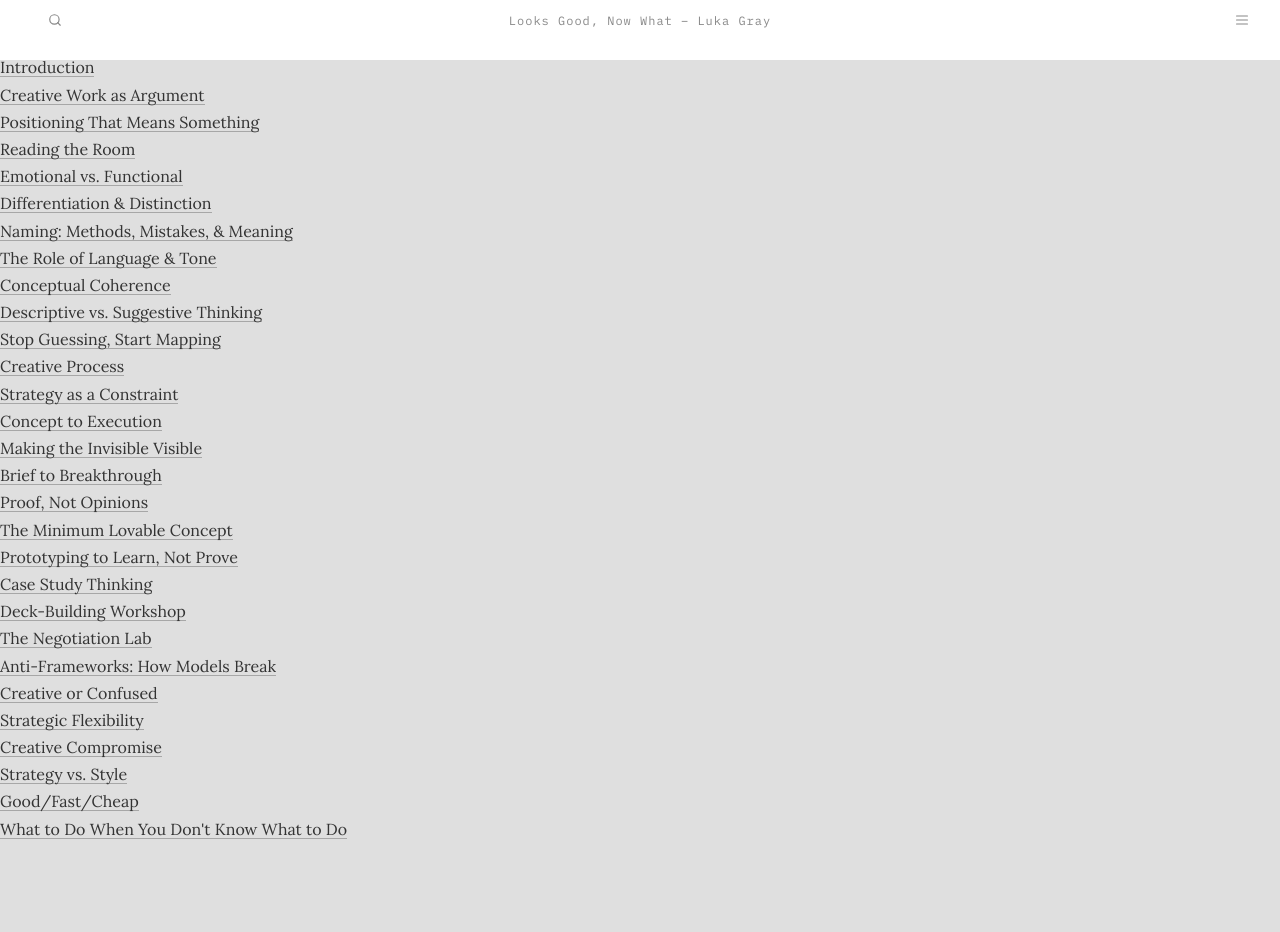
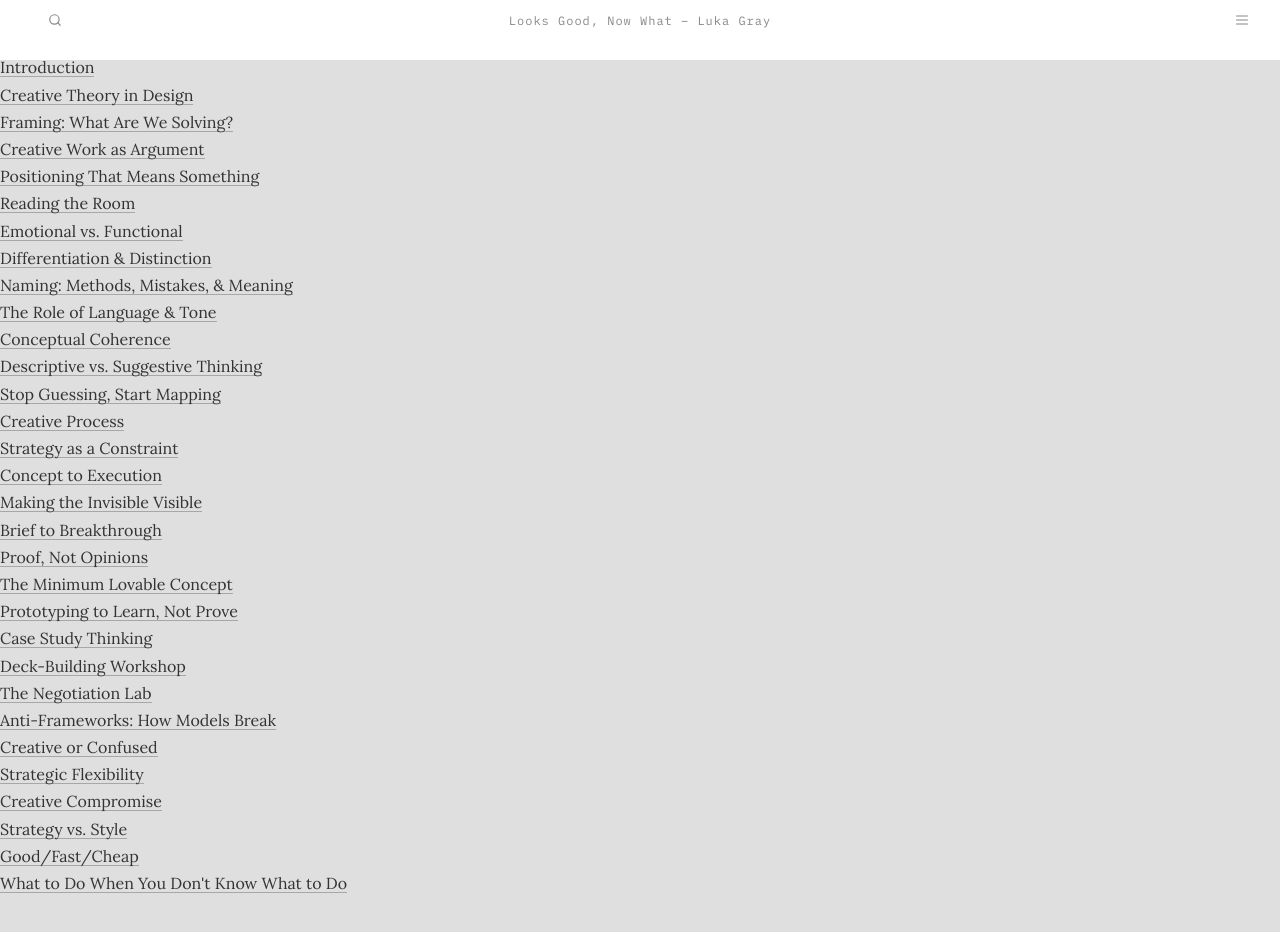
Before and after one commit to notLukaGray/looksgoodnowwhat, a Next.js app: page /table-of-contents in a window 1280 px wide. Shown: the top 932 px of the page. Built offline with nearby package versions, Linux system fonts and the light colour scheme.

Commit message:
Fix Table of Contents - add missing chapters 29-30 and correct all chapter titles

```diff
--- a/src/app/table-of-contents/page.tsx
+++ b/src/app/table-of-contents/page.tsx
@@ -45,38 +45,36 @@
 // Hardcoded flat list of all chapters (update as needed)
 const chapters = [
   { slug: 'introduction', title: 'Introduction' },
-  { slug: 'chapterone', title: 'Creative Work as Argument' },
-  { slug: 'chaptertwo', title: 'Positioning That Means Something' },
-  { slug: 'chapterthree', title: 'Reading the Room' },
-  { slug: 'chapterfour', title: 'Emotional vs. Functional' },
-  { slug: 'chapterfive', title: 'Differentiation & Distinction' },
-  { slug: 'chaptersix', title: 'Naming: Methods, Mistakes, & Meaning' },
-  { slug: 'chapterseven', title: 'The Role of Language & Tone' },
-  { slug: 'chaptereight', title: 'Conceptual Coherence' },
-  { slug: 'chapternine', title: 'Descriptive vs. Suggestive Thinking' },
-  { slug: 'chapterten', title: 'Stop Guessing, Start Mapping' },
-  { slug: 'chaptereleven', title: 'Creative Process' },
-  { slug: 'chaptertwelve', title: 'Strategy as a Constraint' },
-  { slug: 'chapterthirteen', title: 'Concept to Execution' },
-  { slug: 'chapterfourteen', title: 'Making the Invisible Visible' },
-  { slug: 'chapterfifteen', title: 'Brief to Breakthrough' },
-  { slug: 'chaptersixteen', title: 'Proof, Not Opinions' },
-  { slug: 'chapterseventeen', title: 'The Minimum Lovable Concept' },
-  { slug: 'chaptereighteen', title: 'Prototyping to Learn, Not Prove' },
-  { slug: 'chapternineteen', title: 'Case Study Thinking' },
-  { slug: 'chaptertwenty', title: 'Deck-Building Workshop' },
-  { slug: 'chaptertwentyone', title: 'The Negotiation Lab' },
-  { slug: 'chaptertwentytwo', title: 'Anti-Frameworks: How Models Break' },
-  { slug: 'chaptertwentythree', title: 'Creative or Confused' },
-  { slug: 'chaptertwentyfour', title: 'Strategic Flexibility' },
-  { slug: 'chaptertwentyfive', title: 'Creative Compromise' },
-  { slug: 'chaptertwentysix', title: 'Strategy vs. Style' },
-  { slug: 'chaptertwentyseven', title: 'Good/Fast/Cheap' },
-  {
-    slug: 'chaptertwentyeight',
-    title: "What to Do When You Don't Know What to Do",
-  },
-  // Add more chapters as needed
+  { slug: 'chapterone', title: 'Creative Theory in Design' },
+  { slug: 'chaptertwo', title: 'Framing: What Are We Solving?' },
+  { slug: 'chapterthree', title: 'Creative Work as Argument' },
+  { slug: 'chapterfour', title: 'Positioning That Means Something' },
+  { slug: 'chapterfive', title: 'Reading the Room' },
+  { slug: 'chaptersix', title: 'Emotional vs. Functional' },
+  { slug: 'chapterseven', title: 'Differentiation & Distinction' },
+  { slug: 'chaptereight', title: 'Naming: Methods, Mistakes, & Meaning' },
+  { slug: 'chapternine', title: 'The Role of Language & Tone' },
+  { slug: 'chapterten', title: 'Conceptual Coherence' },
+  { slug: 'chaptereleven', title: 'Descriptive vs. Suggestive Thinking' },
+  { slug: 'chaptertwelve', title: 'Stop Guessing, Start Mapping' },
+  { slug: 'chapterthirteen', title: 'Creative Process' },
+  { slug: 'chapterfourteen', title: 'Strategy as a Constraint' },
+  { slug: 'chapterfifteen', title: 'Concept to Execution' },
+  { slug: 'chaptersixteen', title: 'Making the Invisible Visible' },
+  { slug: 'chapterseventeen', title: 'Brief to Breakthrough' },
+  { slug: 'chaptereighteen', title: 'Proof, Not Opinions' },
+  { slug: 'chapternineteen', title: 'The Minimum Lovable Concept' },
+  { slug: 'chaptertwenty', title: 'Prototyping to Learn, Not Prove' },
+  { slug: 'chaptertwentyone', title: 'Case Study Thinking' },
+  { slug: 'chaptertwentytwo', title: 'Deck-Building Workshop' },
+  { slug: 'chaptertwentythree', title: 'The Negotiation Lab' },
+  { slug: 'chaptertwentyfour', title: 'Anti-Frameworks: How Models Break' },
+  { slug: 'chaptertwentyfive', title: 'Creative or Confused' },
+  { slug: 'chaptertwentysix', title: 'Strategic Flexibility' },
+  { slug: 'chaptertwentyseven', title: 'Creative Compromise' },
+  { slug: 'chaptertwentyeight', title: 'Strategy vs. Style' },
+  { slug: 'chaptertwentynine', title: 'Good/Fast/Cheap' },
+  { slug: 'chapterthirty', title: "What to Do When You Don't Know What to Do" },
 ];
 
 export default function TableOfContentsPage() {
```
